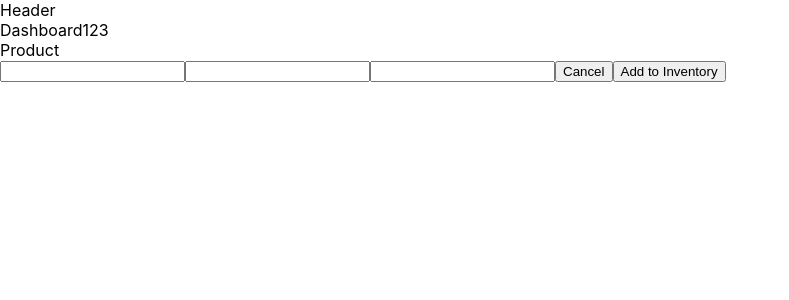
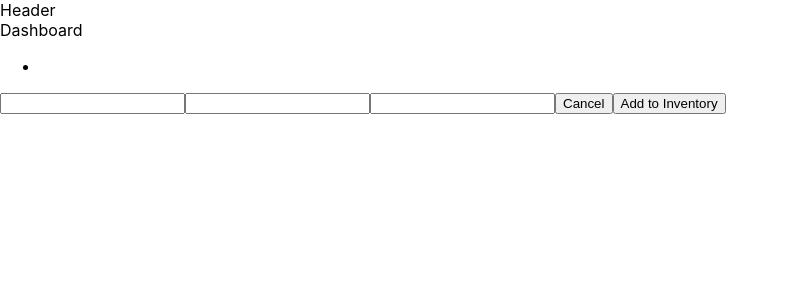
Before and after one commit to DogSniffers/Shelfie2, a React (Create React App) app in the folder shelfie2/: page / in a window 1280 px wide. Shown: the top 300 px of the page, without its empty margins (0-789 px from the left). Built offline with nearby package versions, Linux system fonts and the light colour scheme.

Commit message:
Took break, list working

```diff
--- a/shelfie2/src/App.js
+++ b/shelfie2/src/App.js
@@ -7,7 +7,7 @@ import Header from './Components/Header/Header';
   constructor(props){
     super(props);
     this.state={
-      inventory:[1,2,3]
+      inventory:[{name:'a',url:'b',price:666}]
     }
   }
   render(){
--- a/shelfie2/src/Components/Dashboard/Dashboard.js
+++ b/shelfie2/src/Components/Dashboard/Dashboard.js
@@ -6,19 +6,18 @@ export default class Dashboard extends Component{
         super()
     }
 
-    // inventory = []
-
-    componentDidMount(){
-      this.inventoryList()
-    }
-    inventoryList(){
-        console.log('hit')
-    }
-
     render(){
         return(
-            <div>Dashboard{this.props.inventory}
-                <Product/>
+            <div>Dashboard
+            <ul>
+                {this.props.inventory.map(element =>{
+                    return(
+                        <li>
+                            <Product inventory={this.props.inventory}/>
+                        </li>
+                    )
+                })}
+            </ul>
 
             </div>
         )
--- a/shelfie2/src/Components/Product/Product.js
+++ b/shelfie2/src/Components/Product/Product.js
@@ -1,13 +1,17 @@
 import React, {Component} from 'react';
 
 export default class Product extends Component{
-    constructor(){
-        super()
+    constructor(props){
+        super(props)
     }
 
     render(){
         return(
-            <div>Product</div>
+        <div>
+            <img>{this.props.inventory.url}</img>
+            <p>{this.props.inventory.name}</p>
+            <p>{this.props.inventory.price}</p>
+        </div>
         )
     }
 }
```
